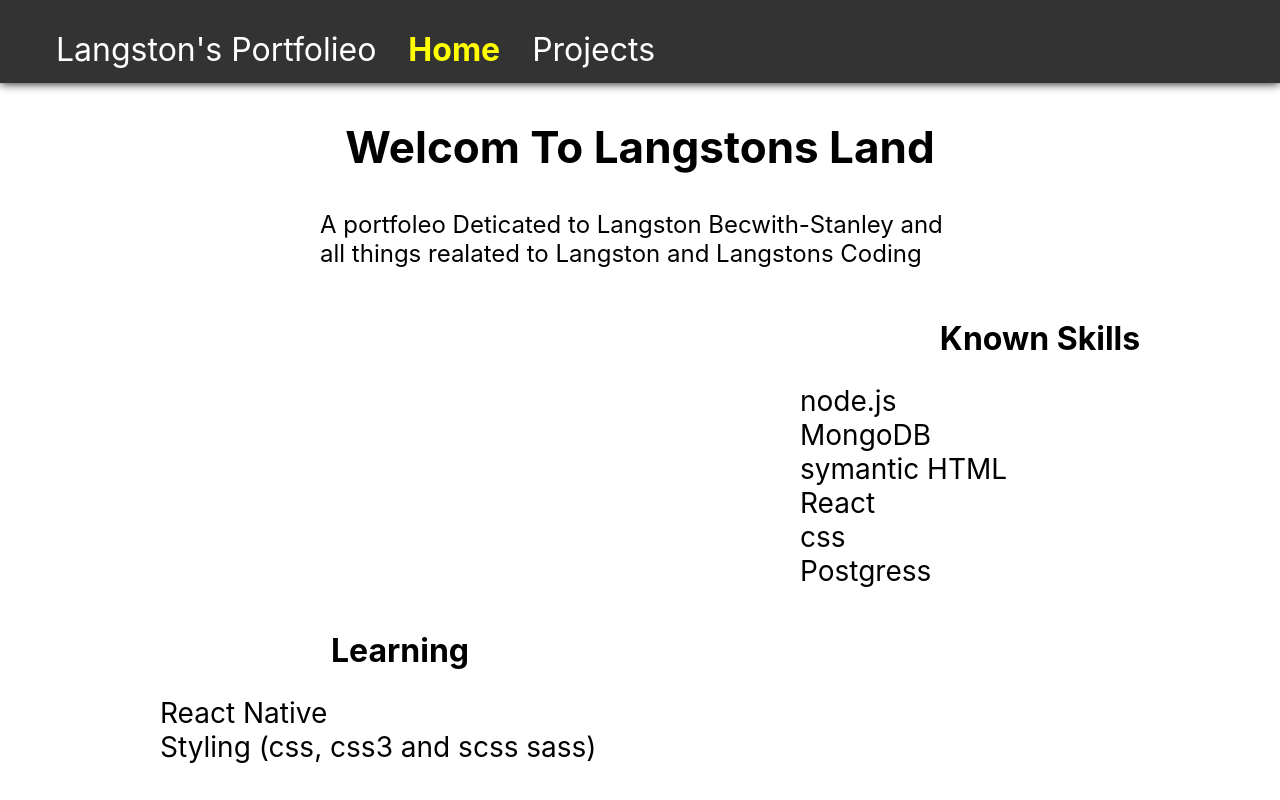
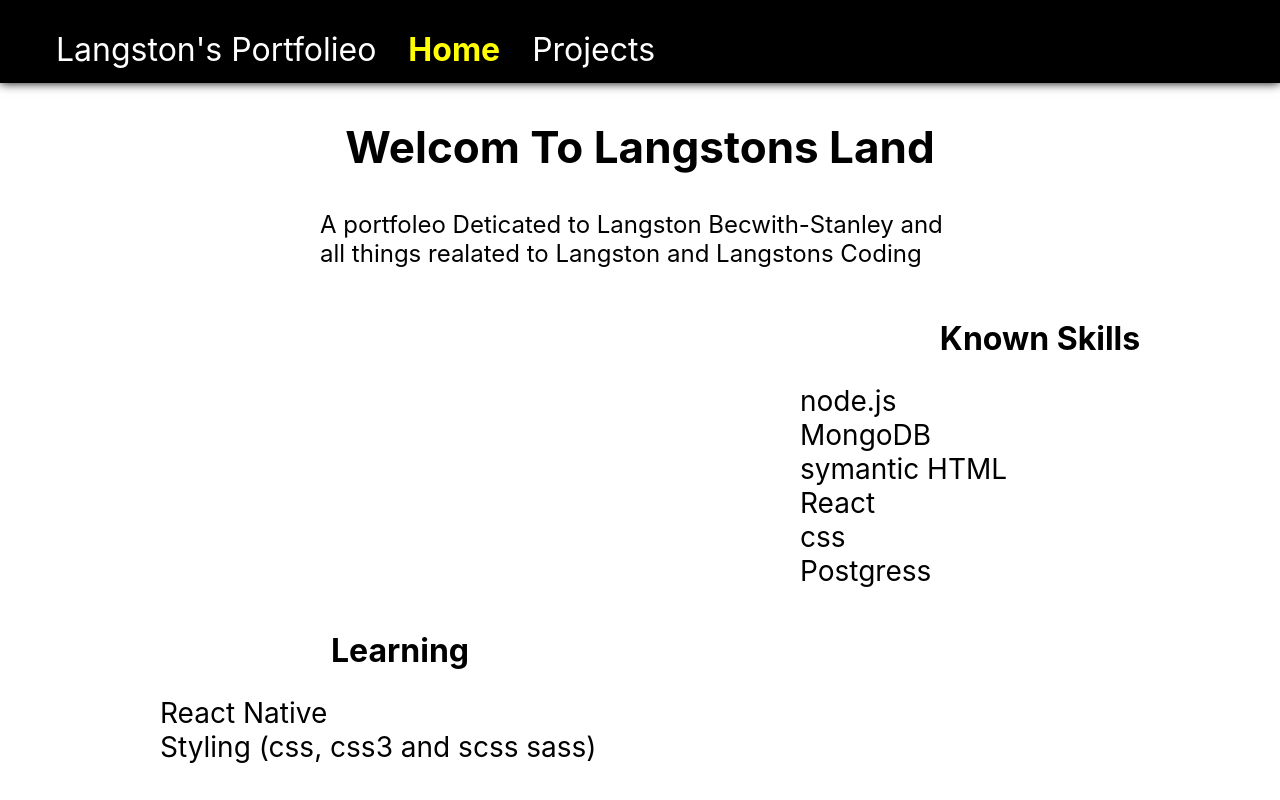
Before and after one commit to langstonBS/myPortfoleo, a React (Create React App) app: page / in a window 1280 px wide. Shown: the top 800 px of the page. Built offline with nearby package versions, Linux system fonts and the light colour scheme.

Commit message:
updated the menue page

```diff
--- a/src/Navagation/Navagation.scss
+++ b/src/Navagation/Navagation.scss
@@ -4,13 +4,13 @@ nav {
     margin: 0;
     padding: 0;
     overflow: hidden;
-    background-color: #333;
+    background-color: black;
     width: 100%;
     box-shadow: 0px 0px 10px black;
 
           li {
             float: left;
-            font-size: 2rem;
+            font-size: 3rem;
 
           }
 
@@ -39,12 +39,15 @@ nav {
           li a:hover {
             background-color: #111;
           }
+  }
 
+  @media only screen and (min-width: 800px) and (max-width: 1500px)  {
 
-
+    nav li{
+      font-size: 2rem;
+    }
 
   }
-
 
 
 
```
